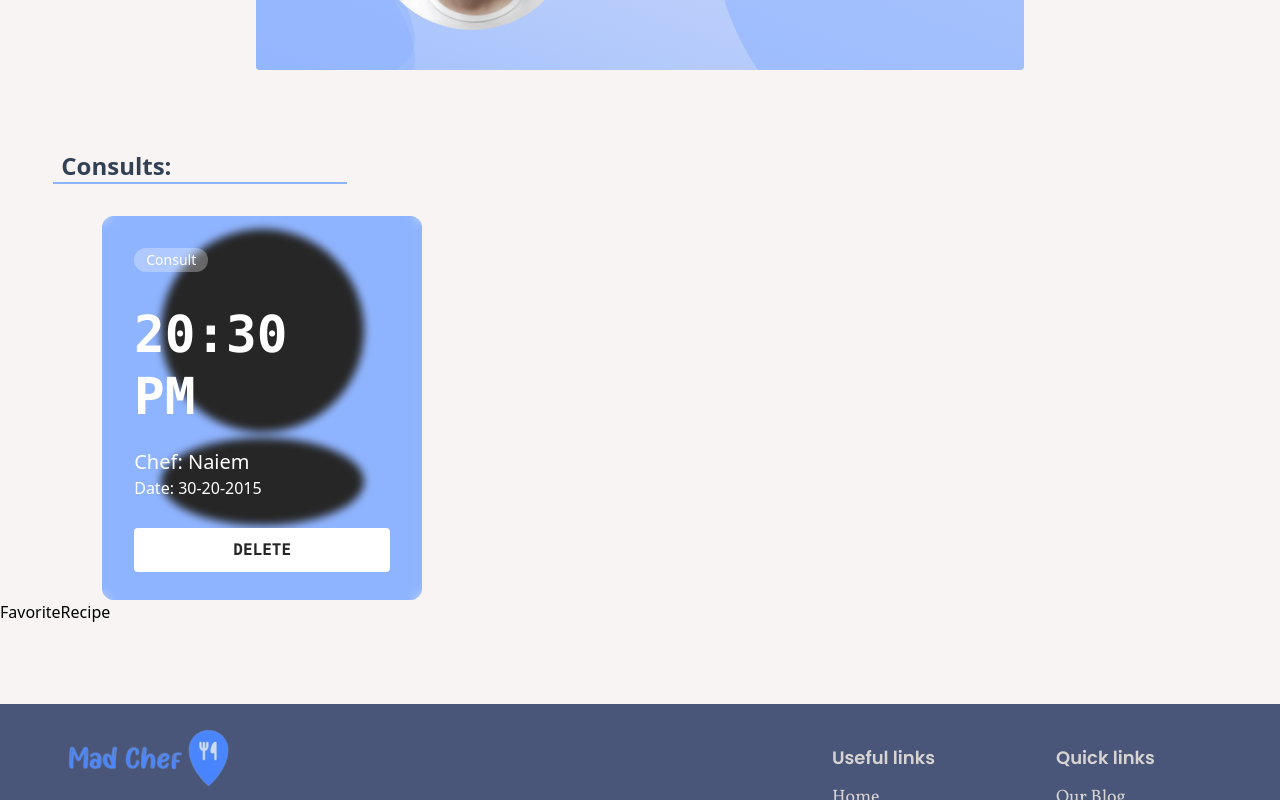
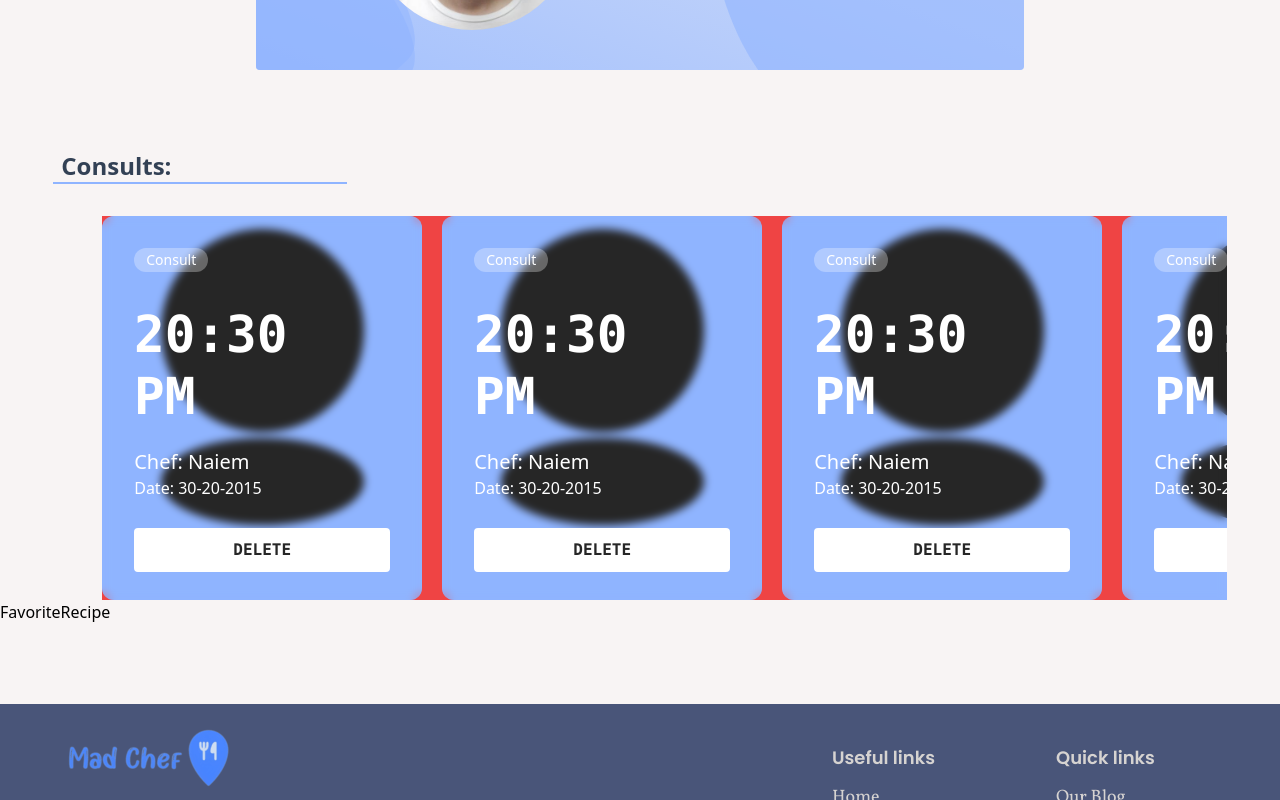
Before and after one commit to MohammadNaiem65/mad-chef-client, a React (Vite) app: page /dashboard in a window 1280 px wide. Shown: the part 378-1178 px from the top of the page. Built offline with nearby package versions, Linux system fonts and the light colour scheme.

Commit message:
Updated: made the Consult components inside Consults draggable

```diff
--- a/src/components/Dashboard/Consult/Consult.jsx
+++ b/src/components/Dashboard/Consult/Consult.jsx
@@ -6,7 +6,7 @@ export default function Consult() {
 	const name = 'Naiem';
 
 	return (
-		<section className='w-fit cursor-pointer'>
+		<div className='w-fit'>
 			<motion.div
 				whileHover='hover'
 				transition={{
@@ -101,6 +101,6 @@ export default function Consult() {
 					/>
 				</motion.svg>
 			</motion.div>
-		</section>
+		</div>
 	);
 }
--- a/src/components/Dashboard/Consult/Consults.jsx
+++ b/src/components/Dashboard/Consult/Consults.jsx
@@ -1,15 +1,37 @@
+import { motion } from 'framer-motion';
 import Consult from './Consult';
+import { useRef } from 'react';
+import { useState } from 'react';
+import { useEffect } from 'react';
+
+let arr = [1, 2, 3, 4, 5, 6, 7, 8, 9, 10];
 
 export default function Consults() {
+	const [cContainerWidth, setCContainerWidth] = useState(0);
+	const cContainer = useRef();
+
+	useEffect(() => {
+		setCContainerWidth(
+			cContainer.current.scrollWidth - cContainer.current.offsetWidth
+		);
+	}, []);
+
 	return (
-		<section className='w-11/12 mt-20 mx-auto'>
+		<section className='w-11/12 mt-20 mx-auto overflow-hidden'>
 			<h3 className='w-1/4 px-2 border-b-2 text-2xl font-semibold text-slate-700 border-Primary'>
 				Consults:
 			</h3>
 
-			<div className='w-11/12 mx-auto mt-8'>
-				<Consult />
-			</div>
+			<motion.section
+				drag='x'
+				ref={cContainer}
+				dragConstraints={{ right: 0, left: -cContainerWidth }}
+				whileTap={{ cursor: 'grabbing' }}
+				className='w-11/12 mx-auto mt-8 flex gap-x-5 cursor-grab bg-red-500'>
+				{arr.map((el) => (
+					<Consult key={el} />
+				))}
+			</motion.section>
 		</section>
 	);
 }
```
